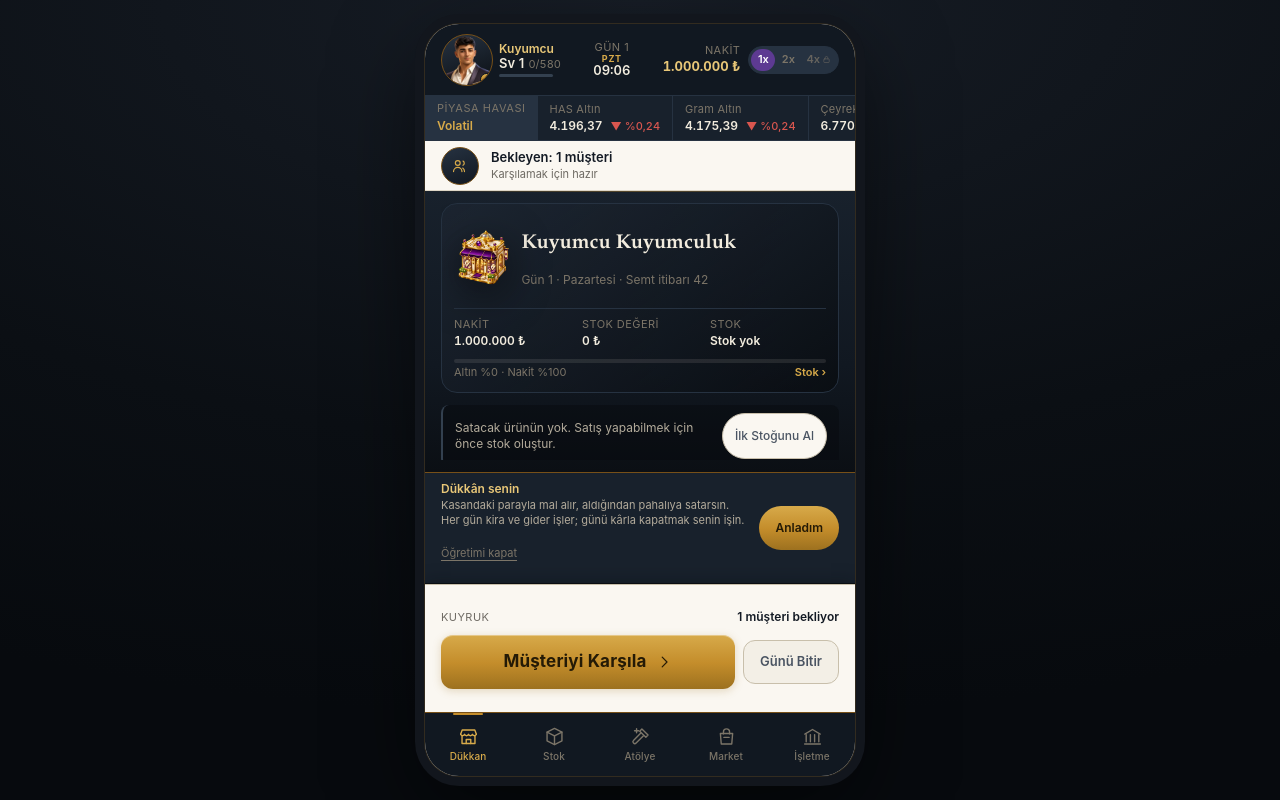
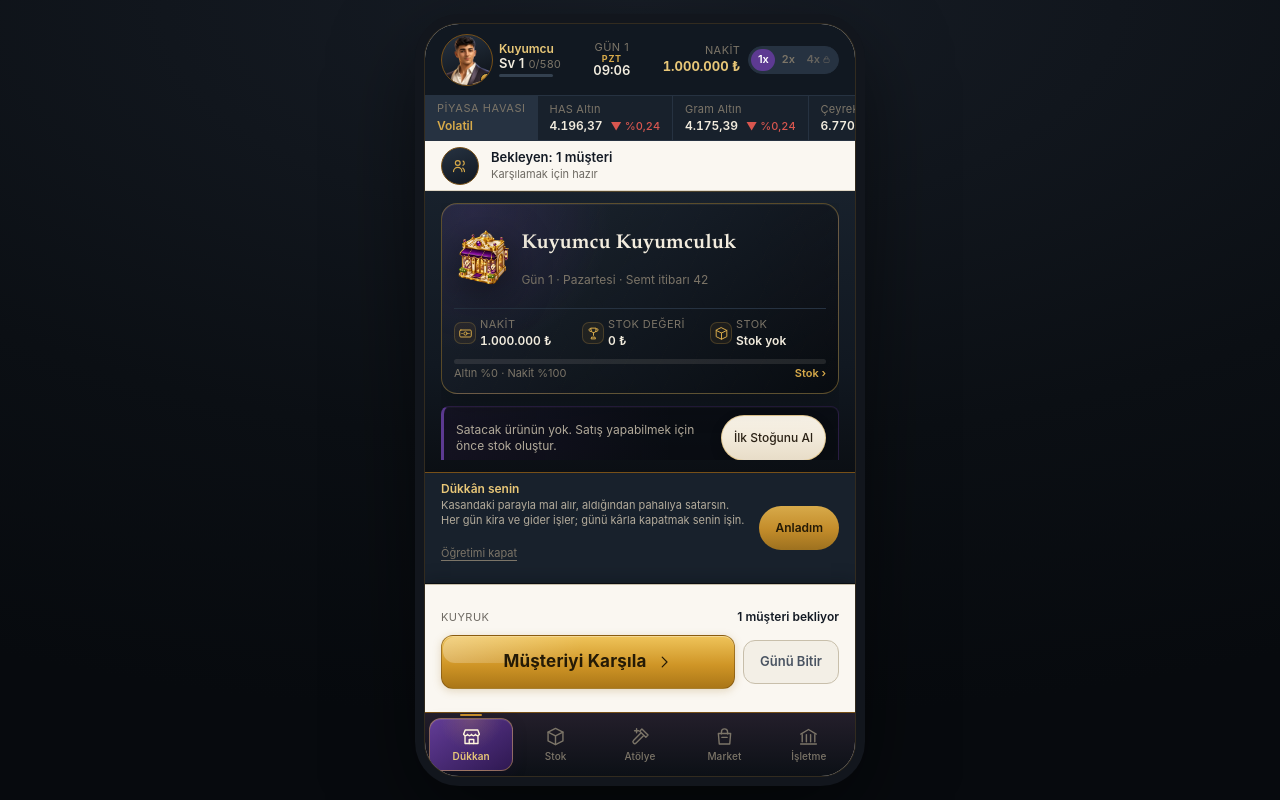
Before and after one commit to ouzhaanttnn-afk/Mihenkaynak, a React (Vite) app: page / in a window 1280 px wide. Built offline with nearby package versions, Linux system fonts and the light colour scheme.

Commit message:
ui: add premium visual polish to shop home

```diff
--- a/src/ui/screens/ShopScreen.tsx
+++ b/src/ui/screens/ShopScreen.tsx
@@ -73,6 +73,7 @@ import {
 
 import {
   IconClock,
+  IconCash,
   IconCollection,
   IconCounter,
   IconDensity,
@@ -89,6 +90,7 @@ import {
   IconSend,
   IconServiceResale,
   IconSpectrometer,
+  IconStock,
   IconTouchstone,
   IconVideo,
   IconWarning,
@@ -535,17 +537,26 @@ function IdleWorkbench({ coaching }: { coaching: boolean }) {
 
         <button type="button" className="position" onClick={() => s.setTab('stock')}>
           <span className="position__cell">
+            <span className="position__icon" aria-hidden="true"><IconCash size={15} /></span>
+            <span className="position__copy">
               <span className="position__label">Nakit</span>
               <span className="position__value num">{tl(s.store.cash)}</span>
             </span>
+          </span>
           <span className="position__cell">
+            <span className="position__icon" aria-hidden="true"><IconCollection size={15} /></span>
+            <span className="position__copy">
               <span className="position__label">Stok Değeri</span>
               <span className="position__value num">{tl(position.metalValue)}</span>
             </span>
+          </span>
           <span className="position__cell">
+            <span className="position__icon" aria-hidden="true"><IconStock size={15} /></span>
+            <span className="position__copy">
               <span className="position__label">Stok</span>
               <span className="position__value num">
                 {stockCount === 0 ? 'Stok yok' : `${stockCount} ürün`}
+              </span>
             </span>
           </span>
 
--- a/src/ui/shell/AppShell.css
+++ b/src/ui/shell/AppShell.css
@@ -834,11 +834,15 @@
 
 /* Ana CTA — her aşamada aynı fiziksel bölgede (GDD 23.12). */
 .cta {
+  position: relative;
+  isolation: isolate;
+  overflow: hidden;
   flex: 1 1 auto;
   height: var(--cta-h);
   min-height: var(--cta-h);
   border-radius: var(--r-md);
-  background: var(--surface-brass);
+  border: 1px solid rgba(111, 72, 12, 0.55);
+  background: linear-gradient(180deg, #efc45a 0%, #cf9526 56%, #aa7617 100%);
   color: #241a06;
   font-size: var(--fs-subtitle);
   font-weight: var(--fw-bold);
@@ -1116,6 +1120,16 @@
   width: auto;
   max-width: 62px;
   height: 56px;
+}
+
+.cta::before {
+  content: '';
+  position: absolute;
+  z-index: -1;
+  inset: 1px 35% 48% 1px;
+  border-radius: inherit;
+  background: linear-gradient(110deg, rgba(255, 255, 255, 0.28), transparent 72%);
+  pointer-events: none;
 }
 
 .idle__headText {
@@ -1439,3 +1453,35 @@
     margin-bottom: var(--sp-2);
   }
 }
+
+/* Visual polish: premium mor-altın kök navigasyon. */
+.bottomNav {
+  padding: 5px 4px;
+  background: linear-gradient(180deg, rgba(27, 22, 35, 0.96), rgba(12, 16, 22, 1));
+}
+
+.bottomNav__item {
+  border: 1px solid transparent;
+  border-radius: 12px;
+}
+
+.bottomNav__item--active {
+  color: #fff6dc;
+  border-color: rgba(215, 170, 74, 0.48);
+  background:
+    radial-gradient(circle at 50% 0%, rgba(215, 170, 74, 0.2), transparent 48%),
+    linear-gradient(145deg, rgba(104, 63, 160, 0.92), rgba(49, 25, 86, 0.94));
+  box-shadow:
+    inset 0 1px 0 rgba(255, 255, 255, 0.1),
+    0 4px 14px rgba(34, 17, 58, 0.28);
+}
+
+.bottomNav__item--active::before {
+  top: -5px;
+  width: 22px;
+}
+
+.bottomNav__item--active .bottomNav__label {
+  color: var(--brass-300);
+  font-weight: var(--fw-semibold);
+}
--- a/src/ui/workbench/Workbench.css
+++ b/src/ui/workbench/Workbench.css
@@ -1002,13 +1002,34 @@
 /* ---- Pozisyon paneli — sarrafın "kaç param, kaç malım var" sorusu ---- */
 
 .shopOverview {
+  position: relative;
+  isolation: isolate;
+  overflow: hidden;
   display: flex;
   flex-direction: column;
   gap: var(--sp-2);
   padding: var(--sp-3);
-  border: 1px solid var(--line-dark);
+  border: 1px solid rgba(215, 170, 74, 0.38);
   border-radius: var(--r-card);
-  background: linear-gradient(145deg, rgba(29, 38, 50, 0.92), rgba(8, 11, 15, 0.72));
+  background:
+    radial-gradient(circle at 8% 5%, rgba(104, 63, 160, 0.2), transparent 34%),
+    linear-gradient(145deg, rgba(29, 38, 50, 0.96), rgba(8, 11, 15, 0.88));
+  box-shadow:
+    inset 0 1px 0 rgba(255, 255, 255, 0.06),
+    0 10px 30px rgba(0, 0, 0, 0.18);
+}
+
+.shopOverview::after {
+  content: '';
+  position: absolute;
+  z-index: -1;
+  inset: 0;
+  opacity: 0.32;
+  pointer-events: none;
+  background-image:
+    linear-gradient(115deg, transparent 0 48%, rgba(215, 170, 74, 0.07) 49%, transparent 50%),
+    linear-gradient(65deg, transparent 0 48%, rgba(104, 63, 160, 0.06) 49%, transparent 50%);
+  background-size: 34px 34px;
 }
 
 .position {
@@ -1027,10 +1048,29 @@
 }
 
 .position__cell {
+  display: grid;
+  grid-template-columns: 22px minmax(0, 1fr);
+  align-items: center;
+  gap: var(--sp-1);
+  min-width: 0;
+}
+
+.position__icon {
+  width: 22px;
+  height: 22px;
+  display: grid;
+  place-items: center;
+  border: 1px solid rgba(215, 170, 74, 0.22);
+  border-radius: 7px;
+  background: rgba(196, 141, 43, 0.08);
+  color: var(--brass-400);
+}
+
+.position__copy {
+  min-width: 0;
   display: flex;
   flex-direction: column;
   gap: 1px;
-  min-width: 0;
 }
 
 .position__label {
@@ -1059,7 +1099,7 @@
 .position__bar {
   grid-column: 1 / -1;
   margin-top: var(--sp-2);
-  height: 4px;
+  height: 5px;
   border-radius: var(--r-pill);
   background: rgba(242, 236, 222, 0.1);
   overflow: hidden;
@@ -1068,7 +1108,8 @@
 .position__barFill {
   display: block;
   height: 100%;
-  background: var(--surface-brass);
+  background: linear-gradient(90deg, var(--amethyst-500), var(--brass-400));
+  box-shadow: 0 0 9px rgba(215, 170, 74, 0.35);
 }
 
 .position__legend {
@@ -1109,9 +1150,11 @@
   justify-content: space-between;
   min-height: var(--touch-min);
   padding: 0 var(--sp-2);
-  border: 0;
+  border: 1px solid rgba(215, 170, 74, 0.2);
   border-radius: var(--r-sm);
-  background: rgba(8, 11, 15, 0.32);
+  background:
+    linear-gradient(90deg, rgba(104, 63, 160, 0.13), transparent 45%),
+    rgba(8, 11, 15, 0.52);
   color: var(--text-dark-2);
   font: inherit;
   text-align: left;
@@ -1189,6 +1232,8 @@
 }
 
 .waitingCustomer {
+  position: relative;
+  overflow: hidden;
   flex: 0 0 auto;
   min-height: 64px;
   display: flex;
@@ -1196,13 +1241,20 @@
   gap: var(--sp-2);
   padding: var(--sp-2);
   border-radius: var(--r-md);
-  border: 1px solid var(--line-dark);
-  background: rgba(8, 11, 15, 0.45);
+  border: 1px solid rgba(242, 236, 222, 0.12);
+  background: linear-gradient(120deg, rgba(24, 31, 41, 0.94), rgba(8, 11, 15, 0.72));
+  box-shadow: inset 0 1px 0 rgba(255, 255, 255, 0.035);
 }
 
 .waitingCustomer--next {
-  border-color: var(--brass-700);
-  background: linear-gradient(90deg, rgba(215, 170, 74, 0.11), rgba(8, 11, 15, 0.52));
+  border-color: rgba(215, 170, 74, 0.58);
+  background:
+    radial-gradient(circle at 12% 50%, rgba(104, 63, 160, 0.18), transparent 38%),
+    linear-gradient(90deg, rgba(215, 170, 74, 0.12), rgba(8, 11, 15, 0.78));
+  box-shadow:
+    inset 3px 0 0 var(--brass-500),
+    inset 0 1px 0 rgba(255, 255, 255, 0.05),
+    0 6px 18px rgba(0, 0, 0, 0.12);
 }
 
 .waitingCustomer__avatar {
@@ -1210,7 +1262,10 @@
   width: 42px;
   height: 42px;
   border-radius: var(--r-pill);
-  border: 1px solid var(--brass-700);
+  border: 2px solid var(--brass-600);
+  box-shadow:
+    0 0 0 2px rgba(104, 63, 160, 0.28),
+    0 4px 10px rgba(0, 0, 0, 0.24);
   overflow: hidden;
 }
 
@@ -1251,6 +1306,10 @@
   flex: 0 0 auto;
   color: var(--brass-400);
   font-size: var(--fs-micro);
+  padding: 2px 6px;
+  border: 1px solid rgba(215, 170, 74, 0.25);
+  border-radius: var(--r-pill);
+  background: rgba(196, 141, 43, 0.08);
 }
 
 .waitingCustomer__body p {
@@ -1275,10 +1334,18 @@
   padding: 0 var(--sp-3);
   border: 1px solid var(--brass-600);
   border-radius: var(--r-pill);
-  background: var(--surface-brass);
+  background: linear-gradient(180deg, #e7ba50 0%, #c18b20 55%, #a97616 100%);
   color: #241a06;
   font-size: var(--fs-caption);
   font-weight: var(--fw-semibold);
+  box-shadow:
+    inset 0 1px 0 rgba(255, 255, 255, 0.45),
+    0 4px 12px rgba(196, 141, 43, 0.22);
+}
+
+.waitingCustomer__greet:active {
+  transform: translateY(1px);
+  box-shadow: inset 0 1px 3px rgba(36, 26, 6, 0.22);
 }
 
 @media (max-height: 450px) {
@@ -1313,6 +1380,22 @@
   border-left: 2px solid var(--line-dark-strong);
   font-size: var(--fs-caption);
   color: var(--text-dark-2);
+}
+
+.idle > .alert {
+  border: 1px solid rgba(104, 63, 160, 0.28);
+  border-left: 3px solid var(--amethyst-500);
+  background:
+    linear-gradient(90deg, rgba(104, 63, 160, 0.1), transparent 58%),
+    rgba(8, 11, 15, 0.54);
+  box-shadow: inset 0 1px 0 rgba(255, 255, 255, 0.03);
+}
+
+.idle > .alert .chip {
+  border-color: rgba(215, 170, 74, 0.46);
+  background: linear-gradient(180deg, #fbf6eb, #e8ddc8);
+  color: #2a2115;
+  box-shadow: 0 4px 12px rgba(0, 0, 0, 0.18);
 }
 
 .alert--warning {
```
Lines whose indentation alone changed are shown as unchanged.
